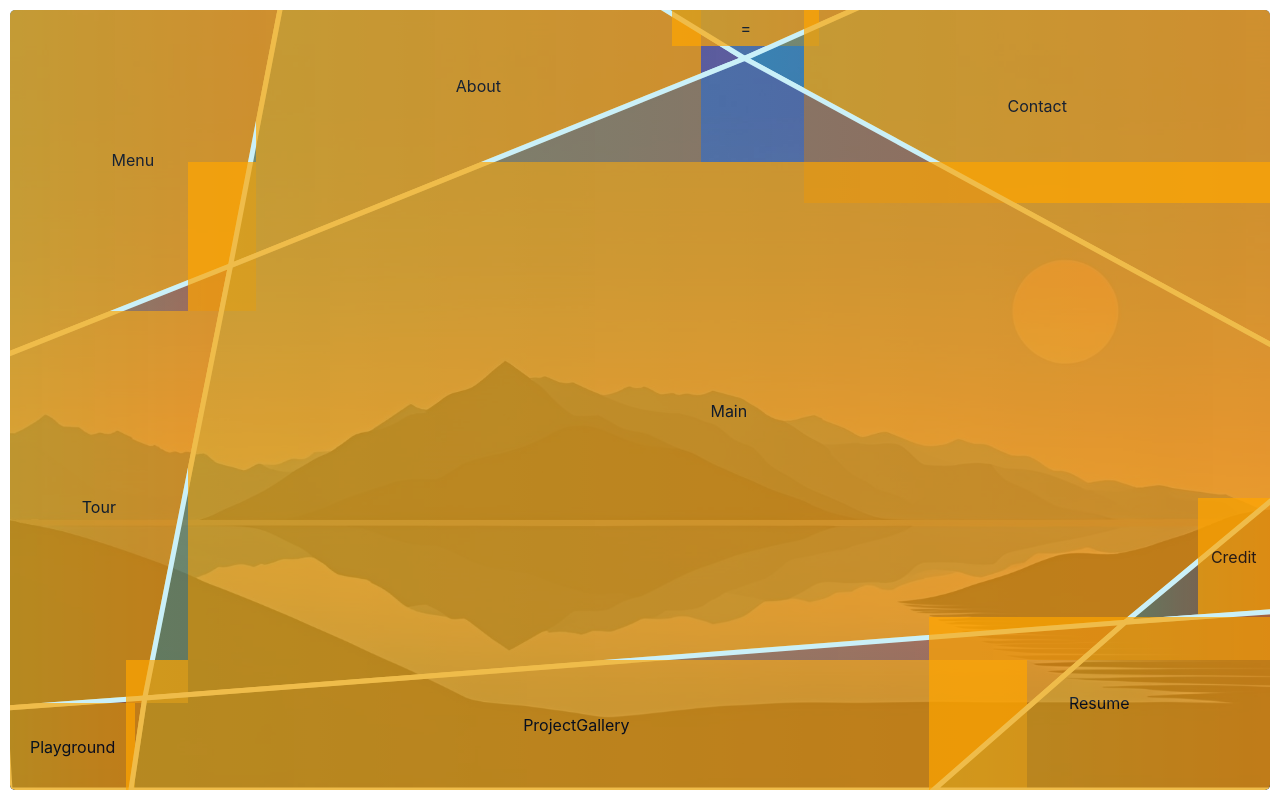
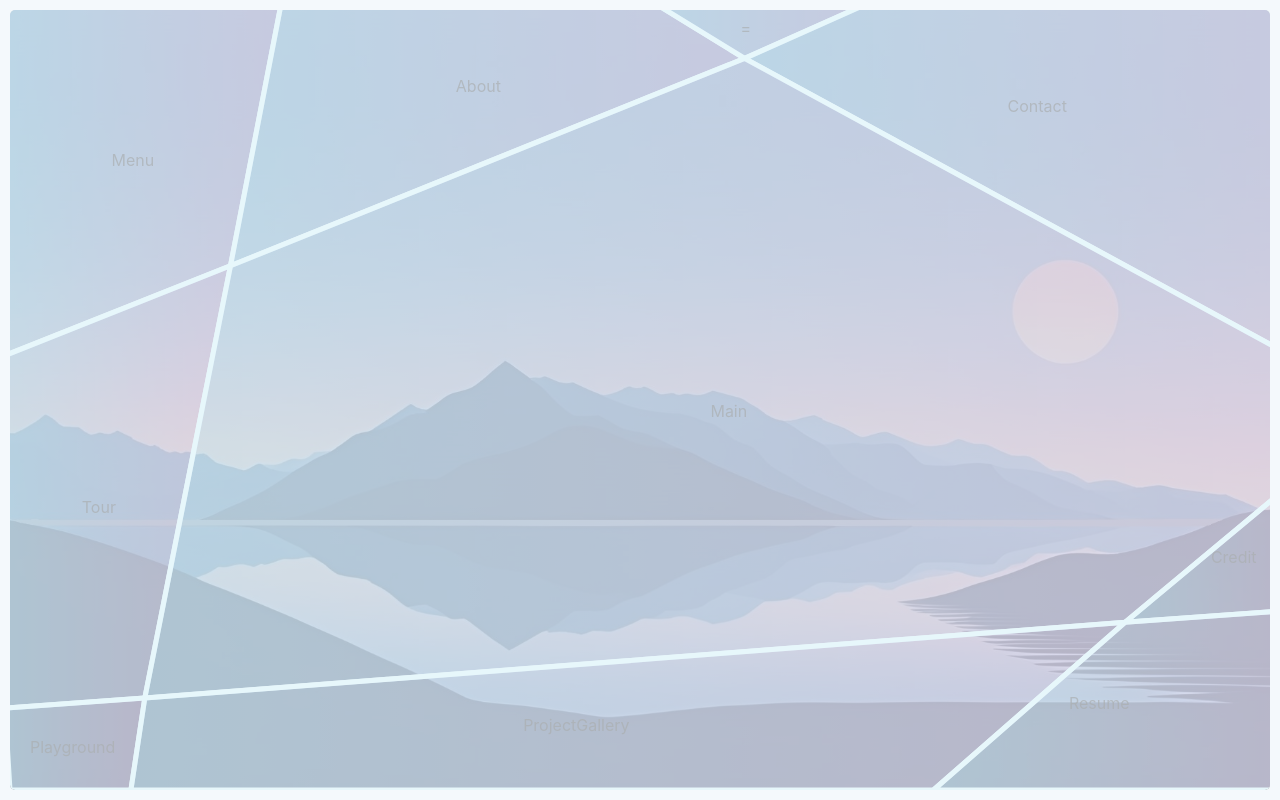
Before and after one commit to Honghui-Li-8/personal-portfolio, a React (Create React App) app: page / in a window 1280 px wide. Built offline with nearby package versions, Linux system fonts and the light colour scheme.

Commit message:
router works, issue with the expanding circle

```diff
--- a/src/App.tsx
+++ b/src/App.tsx
@@ -5,8 +5,8 @@ import About from "./tabs/About";
 import NotFound from "./tabs/NotFound";
 import BackGround from "./components/BackGround/BackGround";
 import { ColorContext } from "./contexts/BgColorProvider";
-import {useSelector} from "react-redux";
-import {RootState} from "./store/datastore";
+import { useSelector } from "react-redux";
+import { RootState } from "./store/datastore";
 
 const pageTransitions = {
   initial: { opacity: 0, y: 30 },
@@ -15,55 +15,12 @@ const pageTransitions = {
 };
 
 const App: React.FC = () => {
-  // const [bgColor, setBgColor] = React.useState("#ffffff");
-  // const [newbgColor, setNewbgColor] = React.useState("#add8e6");
-  // const [showTransaction, setShowTransaction] = React.useState(false);
   const activeTab = useSelector((state: RootState) => state.routerState.route);
-
-  // useEffect(() => {
-  //   switch (activeTab) {
-  //     case "Home":
-  //       setNewbgColor(lightBlue);
-  //       break;
-  //     case "AboutMe":
-  //       setNewbgColor(blue);
-  //       break;
-  //     case "Contact":
-  //       setNewbgColor(green);
-  //       break;
-  //     case "Projects":
-  //       setNewbgColor(orange);
-  //       break;
-  //     default:
-  //       setNewbgColor("#ffffff");
-  //   }
-
-  //   triggerAnimation();
-  // }, [activeTab]);
-
-  // const updateActiveTab = (tab_name: string) => {
-  //   if (bgColor === newbgColor) {
-  //     setActiveTab(tab_name);
-  //   }
-  // };
-
-  // const triggerAnimation = () => {
-  //   setShowTransaction(true);
-  // };
-
-  // const onBGTransactionEnd = () => {
-  //   console.log("Animation completed!");
-  //   setBgColor(newbgColor);
-  //   setShowTransaction(false);
-  //   console.log("new bg");
-  //   console.log(bgColor);
-  // };
-
 
   const renderComponent = () => {
     switch (activeTab) {
-      case "Initial":
-        return <div />;
+      case "/":
+      case "":
       case "Home":
         return <Home />;
       case "About":
@@ -75,7 +32,7 @@ const App: React.FC = () => {
 
   return (
     <>
-      <BackGround/>
+      <BackGround />
 
       <AnimatePresence mode="wait">
         <motion.div
--- a/src/components/BackGround/BackGround.tsx
+++ b/src/components/BackGround/BackGround.tsx
@@ -10,15 +10,22 @@ const green = "#ccff99";
 const orange = "#ffcc99";
 
 const BackGround = () => {
-  const [bgColor, setBgColor] = React.useState("#ffffff");
+  const [bgColor, setBgColor] = React.useState("black");
   const [newbgColor, setNewbgColor] = React.useState("#add8e6");
   const [showTransaction, setShowTransaction] = React.useState(false);
   const [circleSize, setCircleSize] = useState({ width: 20, height: 20 });
   const activeTab = useSelector((state: RootState) => state.routerState.route);
+  const activeTabRef = useRef(activeTab);
   // Ref for the circle element
   const bgRef = useRef<HTMLDivElement | null>(null);
   const circleRef = useRef<HTMLDivElement | null>(null);
   const animate = true;
+
+
+  // update the ref of queue
+  useEffect(() => {
+    activeTabRef.current = activeTab;
+  }, [activeTab]);
 
   /********** trigger animation when tab switch **********/
   useEffect(() => {
@@ -26,7 +33,7 @@ const BackGround = () => {
       case "Home":
         setNewbgColor(lightBlue);
         break;
-      case "AboutMe":
+      case "About":
         setNewbgColor(blue);
         break;
       case "Contact":
@@ -39,6 +46,8 @@ const BackGround = () => {
         setNewbgColor("#ffffff");
     }
 
+    console.log("tab", activeTab)
+    console.log("new bg", newbgColor)
     setShowTransaction(true);
   }, [activeTab]);
 
@@ -132,7 +141,8 @@ const BackGround = () => {
 
   return (
     <div style={styles.container} ref={bgRef}>
-      {showTransaction && <div style={styles.circle} ref={circleRef}></div>}
+      {showTransaction && <div style={styles.circle} ref={circleRef} />}
+      {/* <div id="circle-" style={styles.circle} ref={circleRef}/> */}
     </div>
   );
 };
--- a/src/components/PolygonInnerBlock.tsx
+++ b/src/components/PolygonInnerBlock.tsx
@@ -52,7 +52,7 @@ const PolygonInnerBlock = ({
             left,
             width,
             height,
-            background: "orange",
+            background: "none",
             // background: name === "Credit" ? "orange" : "none",
             opacity: 0.7,
             zIndex: 3,
--- a/src/store/RouterSlice.ts
+++ b/src/store/RouterSlice.ts
@@ -1,4 +1,5 @@
 import { createSlice, PayloadAction } from "@reduxjs/toolkit";
+import {act} from "react";
 
 //create the initial state, pressed on a node
 
@@ -16,7 +17,7 @@ const routerSlice = createSlice({
   initialState,
   reducers: {
     navigate: (state, action: PayloadAction<{ newRoute:string }>) => {
-
+      state.route = action.payload.newRoute;
     }
   },
 });
--- a/src/tabs/About.tsx
+++ b/src/tabs/About.tsx
@@ -1,12 +1,14 @@
 import React from "react";
-import { useNavigate } from 'react-router-dom';
+import {navigate} from "../store/RouterSlice"
+import {AppDispatch} from "../store/datastore";
+import {useDispatch} from "react-redux";
 
 
 const About = () => {
-  const navigate = useNavigate();
+  const dispatch = useDispatch<AppDispatch>();
 
   const handleClick = () => {
-    navigate('/');
+    dispatch(navigate({newRoute: 'Home'}));
   };
 
   return (
--- a/src/tabs/Home.tsx
+++ b/src/tabs/Home.tsx
@@ -1,11 +1,13 @@
 import React, { useEffect, useRef, useState } from "react";
-import { useNavigate } from "react-router-dom";
 import PolygonSection from "../components/PolygonSection";
 import Dimensions from "../constants/Dimension";
 import image1 from "../asset/thumb2.jpeg"
+import {AppDispatch} from "../store/datastore";
+import {useDispatch} from "react-redux";
+import {navigate} from "../store/RouterSlice"
 
 const Home = () => {
-  const navigate = useNavigate();
+  const dispatch = useDispatch<AppDispatch>();
   const svgContainerRef = useRef<SVGSVGElement>(null);
   const [dimensions, setDimensions] = useState<Dimensions>({
     width: 0,
@@ -29,7 +31,7 @@ const Home = () => {
   }, []);
 
   const goToTab = (tabName: string) => {
-    navigate("/" + tabName);
+    dispatch(navigate({newRoute: tabName}));
   };
 
   return (
@@ -40,7 +42,8 @@ const Home = () => {
         alignItems: "center",
         width: "100vw",
         height: "100vh",
-        backgroundColor: "white",
+        // backgroundColor: "white",
+        opacity: 0.3
       }}
     >
       <div style={{
--- a/src/tabs/NotFound.tsx
+++ b/src/tabs/NotFound.tsx
@@ -1,12 +1,14 @@
 import React from "react";
-import { useNavigate } from 'react-router-dom';
+import {navigate} from "../store/RouterSlice"
+import {AppDispatch} from "../store/datastore";
+import {useDispatch} from "react-redux";
 
 
 const NotFound = () => {
-  const navigate = useNavigate();
+  const dispatch = useDispatch<AppDispatch>();
 
   const handleClick = () => {
-    navigate('/');
+    dispatch(navigate({newRoute: 'Home'}));
   };
 
   return (
```
